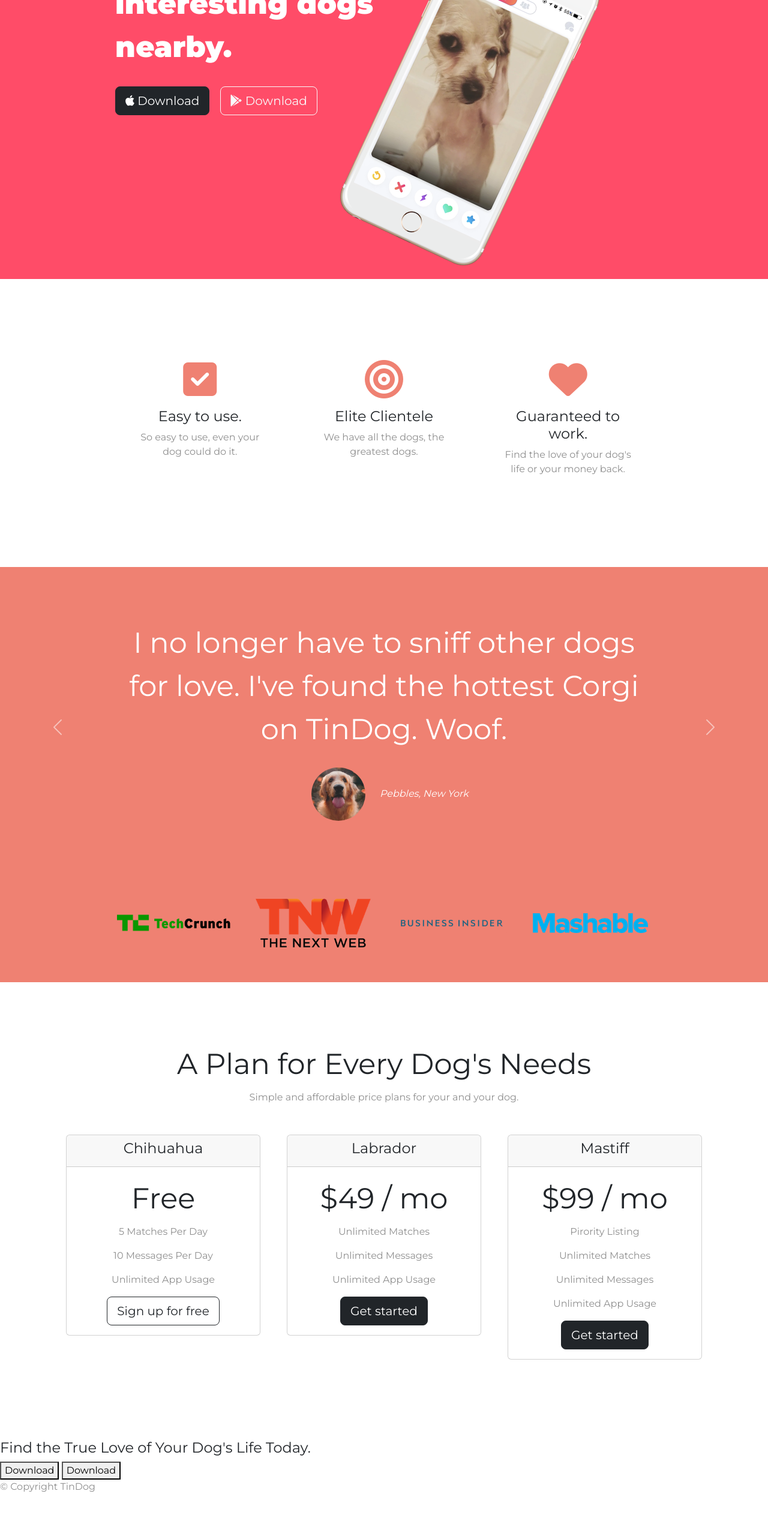
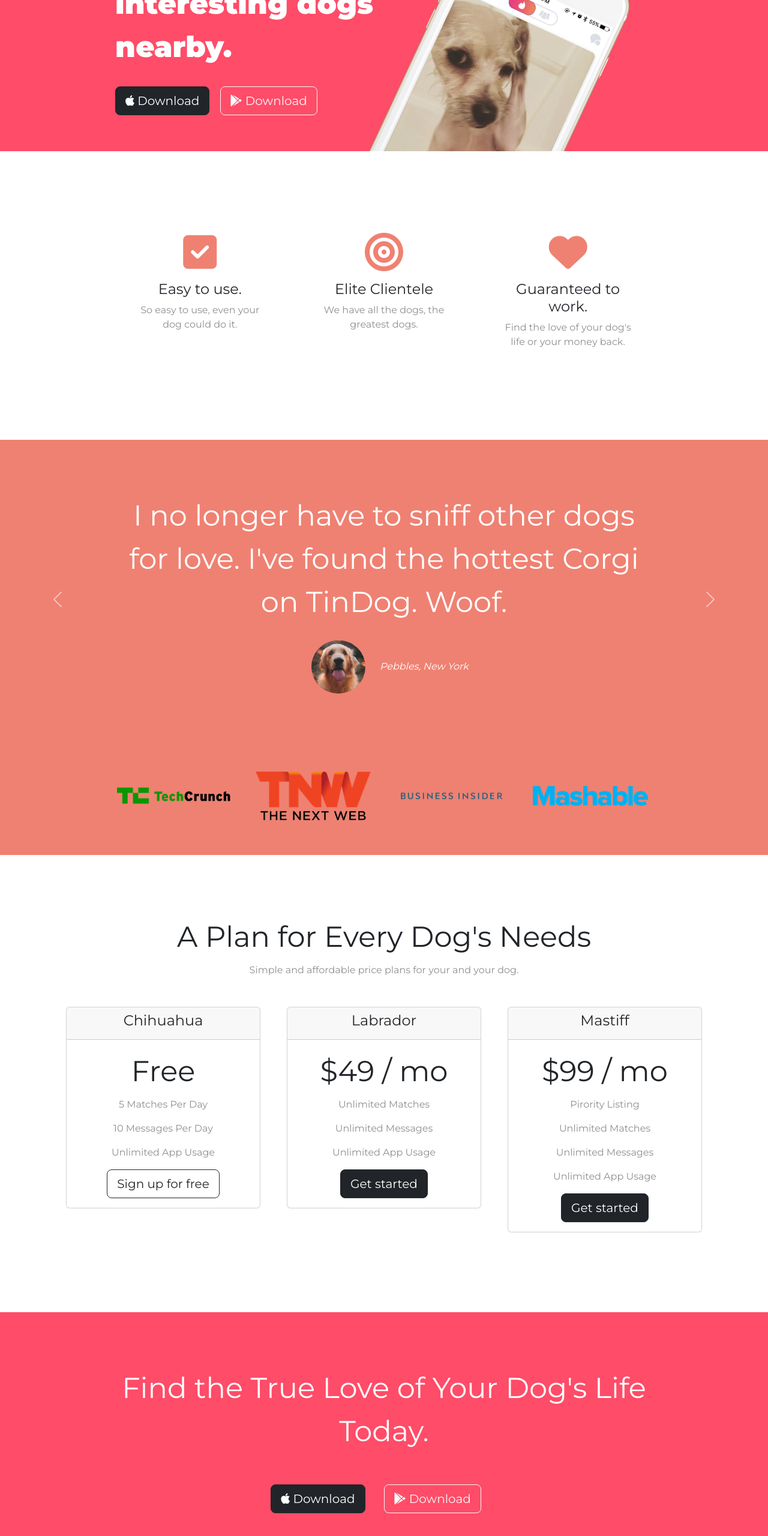
Before and after one commit to Sussmayr/TinDog, a plain HTML site: page index.html in a window 1280 px wide. Shown: the part 226-2786 px from the top of the page at 60% size. Before the commit the page ends 2732 px from the top, so only its background shows below. Drawn offline with nearby package versions, Linux system fonts and the light colour scheme.

Commit message:
update footer and cta

```diff
--- a/css/styles.css
+++ b/css/styles.css
@@ -60,14 +60,17 @@ p{
 }
 
 .title-image{
-    width: 60%;
+    max-width: 300px;
     transform: rotate(25deg);
+    position: absolute;
 }
 
 /* Features Secction */
 
 #features{
     padding: 7% 15%;
+    background-color: #fff;
+    position: relative;
 }
 
 .feature-box{
@@ -122,3 +125,41 @@ p{
 .pricing-column{
     padding: 3% 2%;
 }
+
+/* CTA  Secction */
+
+#cta{
+    background-color: #ff4c68;
+    color: #fff;
+    padding: 7% 15%;
+    text-align: center;
+}
+
+.cta-heading{
+    font-family: 'Montserrat', sans-serif;
+    font-size: 3rem;
+    line-height: 1.5;
+}
+
+/* footer  Secction */
+
+#footer{
+    text-align: center;
+    padding: 7% 15%;
+}
+
+.social-icon {
+    margin: 20px 10px;
+}
+
+@media (max-width: 1050px){
+
+    #title{
+        text-align: center;
+    }
+
+    .title-image{
+        position: static;
+        transform: rotate(0);
+    }
+}
--- a/index.html
+++ b/index.html
@@ -56,13 +56,13 @@
 
           <ul class="navbar-nav ms-auto">
             <li class="nav-item">
-              <a class="nav-link" href="">Contact</a>
+              <a class="nav-link" href="#footer">Contact</a>
             </li>
             <li class="nav-item">
-              <a class="nav-link" href="">Pricing</a>
+              <a class="nav-link" href="#pricing">Pricing</a>
             </li>
             <li class="nav-item">
-              <a class="nav-link" href="">Download</a>
+              <a class="nav-link" href="#cta">Download</a>
             </li>
           </ul>
         </div>
@@ -71,7 +71,7 @@
       <!-- Title -->
 
       <div class="row">
-        <div class="col-lg-6 col-md-3">
+        <div class="col-lg-6">
           <h1>Meet new and interesting dogs nearby.</h1>
           <button type="button" class="btn btn-dark btn-lg download-botton"><i class="fa-brands fa-apple"></i>
             Download</button>
@@ -79,8 +79,8 @@
               class="fa-brands fa-google-play"></i> Download</button>
         </div>
 
-        <div class="col-lg-6 col-md-3">
-          <img class="title-image" src="images/iphone6.png" alt="iphone-mockup">
+        <div class="col-lg-6">
+          <img class="title-image" src="images/iphone6.png" alt="iphone-mockup" style="width: 60%;">
         </div>
 
       </div>
@@ -223,18 +223,25 @@
 
   <!-- Call to Action -->
 
-  <section id="cta">
+    <section id="cta">
 
-    <h3>Find the True Love of Your Dog's Life Today.</h3>
-    <button type="button">Download</button>
-    <button type="button">Download</button>
+      <h3 class="cta-heading">Find the True Love of Your Dog's Life Today.</h3>
+      <button type="button" class="btn btn-dark btn-lg download-botton"><i class="fa-brands fa-apple"></i>
+        Download</button>
+      <button type="button" class="btn btn-outline-light btn-lg download-botton"><i
+          class="fa-brands fa-google-play"></i> Download</button>
 
-  </section>
+    </section>
 
 
   <!-- Footer -->
 
   <footer id="footer">
+
+    <i class="social-icon fa-brands fa-twitter"></i>
+    <i class="social-icon fa-brands fa-facebook"></i>
+    <i class="social-icon fa-brands fa-instagram"></i>
+    <i class="social-icon fa-solid fa-envelope"></i>
 
     <p>© Copyright TinDog</p>
 
```
